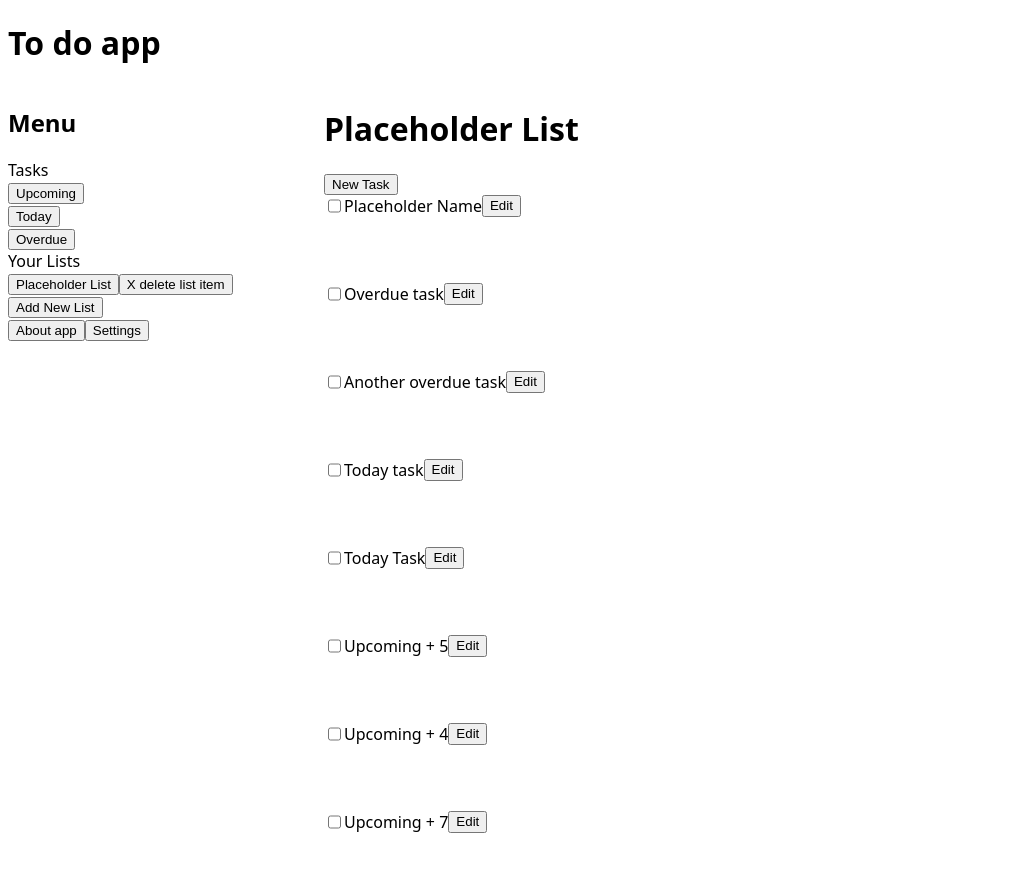
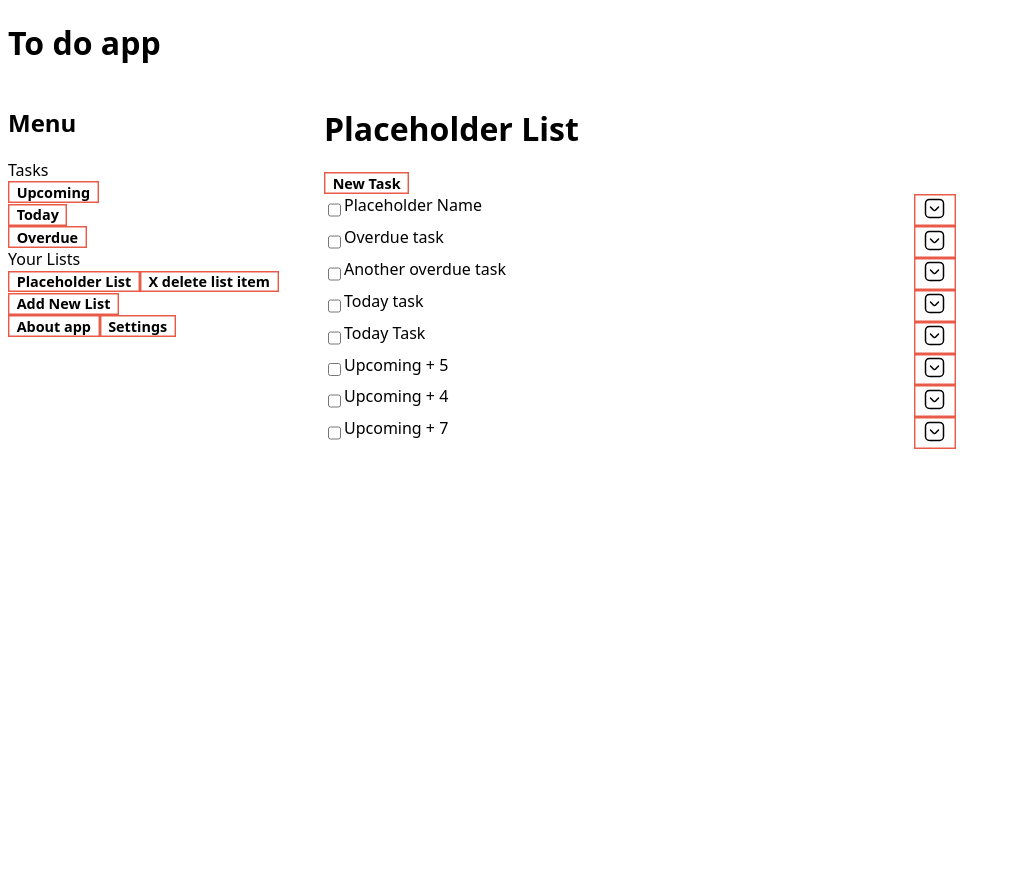
Before and after one commit to mikeski-aa/to-do-app-react, a React (Vite) app: page / in a window 1280 px wide. Both pictures are taken after a click on the button "Placeholder List". Shown: the top 872 px of the page, without its empty margins (0-1011 px from the left). After the commit the page ends 800 px from the top, so only its background shows below. Built offline with nearby package versions, Linux system fonts and the light colour scheme.

Commit message:
Working on styling

```diff
--- a/src/App.css
+++ b/src/App.css
@@ -2,3 +2,35 @@
   display: grid;
   grid-template-columns: 1fr 2fr 1fr;
 }
+
+button {
+  --c: #e95a49; /* the color*/
+
+  box-shadow: 0 0 0 0.1em inset var(--c);
+  --_g: linear-gradient(var(--c) 0 0) no-repeat;
+  background: var(--_g) calc(var(--_p, 0%) - 100%) 0%,
+    var(--_g) calc(200% - var(--_p, 0%)) 0%,
+    var(--_g) calc(var(--_p, 0%) - 100%) 100%,
+    var(--_g) calc(200% - var(--_p, 0%)) 100%;
+  background-size: 50.5% calc(var(--_p, 0%) / 2 + 0.5%);
+  outline-offset: 0.1em;
+  transition: background-size 0.4s, background-position 0s 0.4s;
+}
+button:hover {
+  --_p: 100%;
+  transition: background-position 0.4s, background-size 0s;
+}
+button:active {
+  box-shadow: 0 0 9e9Q inset #0009;
+  background-color: var(--c);
+  color: #fff;
+}
+
+button {
+  font-family: system-ui, sans-serif;
+  font-size: 0.9rem;
+  cursor: pointer;
+  padding: 0.1em 0.6em;
+  font-weight: bold;
+  border: none;
+}
--- a/src/App.jsx
+++ b/src/App.jsx
@@ -37,6 +37,7 @@ function App() {
     taskPrio: "1",
     taskCompleted: false,
     taskBelongTo: currentList[0].listId,
+    taskDetailShow: false,
   });
 
   // this is where all the tasks live - one large state.
@@ -51,6 +52,7 @@ function App() {
       taskPrio: "3",
       taskCompleted: false,
       taskBelongTo: "jhasd7861j",
+      taskDetailShow: false,
     },
     {
       taskId: "153513535",
@@ -60,6 +62,7 @@ function App() {
       taskPrio: "3",
       taskCompleted: false,
       taskBelongTo: "jhasd7861j",
+      taskDetailShow: false,
     },
     {
       taskId: "15351355433",
@@ -69,6 +72,7 @@ function App() {
       taskPrio: "3",
       taskCompleted: false,
       taskBelongTo: "jhasd7861j",
+      taskDetailShow: false,
     },
     {
       taskId: "15351355416",
@@ -78,6 +82,7 @@ function App() {
       taskPrio: "3",
       taskCompleted: false,
       taskBelongTo: "jhasd7861j",
+      taskDetailShow: false,
     },
     {
       taskId: "15351355412",
@@ -87,6 +92,7 @@ function App() {
       taskPrio: "3",
       taskCompleted: false,
       taskBelongTo: "jhasd7861j",
+      taskDetailShow: false,
     },
     {
       taskId: "1535135541222",
@@ -96,6 +102,7 @@ function App() {
       taskPrio: "3",
       taskCompleted: false,
       taskBelongTo: "jhasd7861j",
+      taskDetailShow: false,
     },
     {
       taskId: "1535135541233",
@@ -105,6 +112,7 @@ function App() {
       taskPrio: "3",
       taskCompleted: false,
       taskBelongTo: "jhasd7861j",
+      taskDetailShow: false,
     },
     {
       taskId: "1535135541233390",
@@ -114,6 +122,7 @@ function App() {
       taskPrio: "3",
       taskCompleted: false,
       taskBelongTo: "jhasd7861j",
+      taskDetailShow: false,
     },
   ]);
   // state to control visibility of add new task section
@@ -134,6 +143,9 @@ function App() {
     activeName: currentList[0].listName,
     activeId: currentList[0].listId,
   });
+
+  // this is a helper for setting states back
+  const [displayHelperState, setDisplayHelperState] = useState(null);
 
   // state for selecting which window to display deepnding on what is being selected.
   // 1 = welcome window, 2 = upcoming, 3 = today, 4 = overdue, 5 = display list items
@@ -162,6 +174,8 @@ function App() {
           setActiveList,
           mainWindow,
           setMainWindow,
+          displayHelperState,
+          setDisplayHelperState,
         }}
       >
         <div className="mainStuff">
--- a/src/components/DisplayTasks.jsx
+++ b/src/components/DisplayTasks.jsx
@@ -1,32 +1,41 @@
-import { useContext, useState } from "react";
+import { useContext, useEffect, useState } from "react";
 import { TaskContext } from "../App";
 import "../styles/DisplayTasks.css";
-
-// function for handling deletion of an individual card
-// deprecated, moving elsewhere
-
-// function handleDeleteEvent(taskId, taskContext) {
-//   let tempState = [...taskContext.currentTasks];
-//   let newStateArray = tempState.filter((x) => x.taskId !== taskId);
-//   taskContext.setCurrentTasks(newStateArray);
-// }
+import svg from "../assets/down-square-svgrepo-com.svg";
 
 // function for handling editing of individual card
 // this task needs to assign several states -> first state to display the edit card div
 // second state to store the edit card ID
 // if
-function handleEditEvent(taskId, taskContext, setDetailsShow) {
+function handleEditEvent(taskId, taskContext) {
   if (taskContext.addNewTask === true) {
     return alert(
       "Finish adding a new task or cancel it before editing an existing task"
     );
+  } else if (taskContext.editTask === true) {
+    return alert("Finish editing existing task before opening a new edit!");
   }
 
-  setDetailsShow("detailShow");
+  changeDetailStatus(taskId, taskContext);
   taskContext.setEditTask(true);
   console.log("watch if correct belong to assigned");
   console.log(getTempTask(taskId, taskContext.currentTasks));
   taskContext.setTempTask(getTempTask(taskId, taskContext.currentTasks));
+}
+
+// function to change specific task detail status
+function changeDetailStatus(taskId, taskContext) {
+  let tempHolder = [...taskContext.currentTasks];
+  for (let x = 0; x < tempHolder.length; x++) {
+    if (tempHolder[x].taskId === taskId) {
+      tempHolder[x] = {
+        ...tempHolder[x],
+        taskDetailShow: !tempHolder[x].taskDetailShow,
+      };
+    }
+  }
+
+  taskContext.setCurrentTasks(tempHolder);
 }
 
 // function to filter existing tasks, extracting the sought after task and setting it to temp state
@@ -41,10 +50,9 @@ function getTempTask(inputId, currentTasks) {
 //   taskId: "",taskName: "",taskDesc: "", taskDate: "", taskPrio: "",
 
 function DisplayTasks(props) {
-  // individual state for each task, added to manipulate how elements should show
-  const [detailsShow, setDetailsShow] = useState("detailHide");
   const taskContext = useContext(TaskContext);
   let doneStatus;
+  let detailShow;
 
   // handler for clicking of the box
   // I am keeping this handler within the function for now, however, I am unsure if I should take it out or bring others in
@@ -71,10 +79,19 @@ function DisplayTasks(props) {
     doneStatus = "";
   }
 
+  // check if details should be displayed
+
+  if (props.taskDetailShow === true) {
+    detailShow = "detailShow";
+  } else {
+    detailShow = "detailHide";
+  }
+
   return (
     <div className={`task ${doneStatus}`}>
       <div className={`taskInfo`}>
         <div className="taskHeader">
+          <div className="checkAndTitle">
             <input
               type="checkbox"
               className="displayTaskCompleted"
@@ -82,25 +99,20 @@ function DisplayTasks(props) {
               onChange={handleCompleteClick}
             ></input>
             <div className="displayTaskName">{props.taskName}</div>
+          </div>
           <button
-            onClick={() =>
-              handleEditEvent(props.taskId, taskContext, setDetailsShow)
-            }
+            className="dropdownButton"
+            onClick={() => handleEditEvent(props.taskId, taskContext)}
           >
-            Edit
+            <img src={svg} className="dropdownButtonIcon"></img>
           </button>
         </div>
-        <div className={`taskDetails ${detailsShow}`}>
+        <div className={`taskDetails ${detailShow}`}>
           <div className="displayTaskDesc">{props.taskDesc}</div>
           <div className="displayTaskDue">{props.taskDate}</div>
           <div className="displayTaskPrio">{props.taskPrio}</div>
         </div>
       </div>
-      {/* <div className="buttons">
-        <button onClick={() => handleDeleteEvent(props.taskId, taskContext)}>
-          Delete
-        </button> */}
-      {/* </div> */}
     </div>
   );
 }
--- a/src/components/EditTask.jsx
+++ b/src/components/EditTask.jsx
@@ -64,6 +64,7 @@ function handleSaveClick(taskContext) {
         taskDate: taskContext.tempTask.taskDate,
         taskPrio: taskContext.tempTask.taskPrio,
         taskBelongTo: taskContext.tempTask.taskBelongTo,
+        taskDetailShow: false,
       };
     }
   }
--- a/src/components/NewTaskModal.jsx
+++ b/src/components/NewTaskModal.jsx
@@ -53,6 +53,7 @@ function handleSaveClick(state) {
     taskDate: "",
     taskPrio: "1",
     taskBelongTo: "",
+    taskDetailShow: false,
   });
   console.log(state.currentTasks);
   state.setNewTask(false);
@@ -67,6 +68,7 @@ function handleCancelClick(state) {
     taskDate: "",
     taskPrio: "1",
     taskBelongTo: "",
+    taskDetailShow: false,
   });
   state.setNewTask(false);
 }
--- a/src/components/ToDoDetails.jsx
+++ b/src/components/ToDoDetails.jsx
@@ -44,6 +44,7 @@ function ToDoItems() {
             taskPrio={task.taskPrio}
             taskId={task.taskId}
             taskCompleted={task.taskCompleted}
+            taskDetailShow={task.taskDetailShow}
             key={task.taskId}
           />
         ))}
--- a/src/styles/DisplayTasks.css
+++ b/src/styles/DisplayTasks.css
@@ -3,13 +3,51 @@
 }
 
 .detailHide {
-  opacity: 0;
+  background-color: aquamarine;
+  transform: scaleY(0);
+  height: 0;
 }
 
-.detailsShow {
-  opacity: 1;
+.detailShow {
+  background-color: rgb(106, 106, 184);
+  height: 100%;
+  transform: scaleY(1);
 }
 
 .taskDetails {
   transition: 1s ease-in-out;
 }
+
+.markDone {
+  background-color: grey;
+  opacity: 0.5;
+}
+
+.task {
+  transition: 0.5s ease-in-out;
+}
+
+.dropdownButton {
+  position: relative;
+  width: fit-content;
+  height: fit-content;
+  background-color: transparent;
+  border: 0;
+}
+
+.dropdownButtonIcon {
+  position: relative;
+  top: 50%;
+  left: 0%;
+  width: 25px;
+  border-radius: 12px;
+}
+
+.taskHeader {
+  display: flex;
+  justify-content: space-between;
+}
+
+.checkAndTitle {
+  display: flex;
+}
```
Also changed, not shown: src/assets/down-square-svgrepo-com.svg (added), 1 other file (tests, documents, lock files or other folders). Lines whose indentation alone changed are shown as unchanged.
